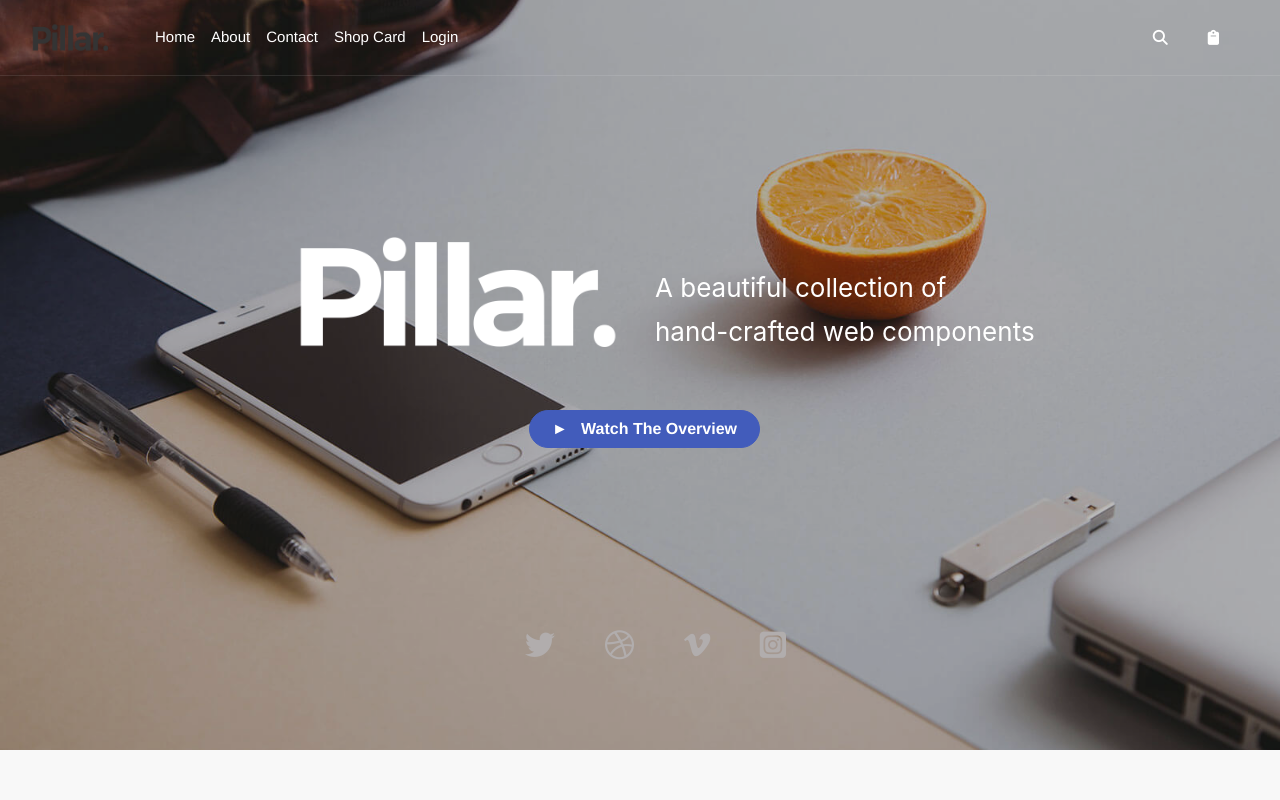
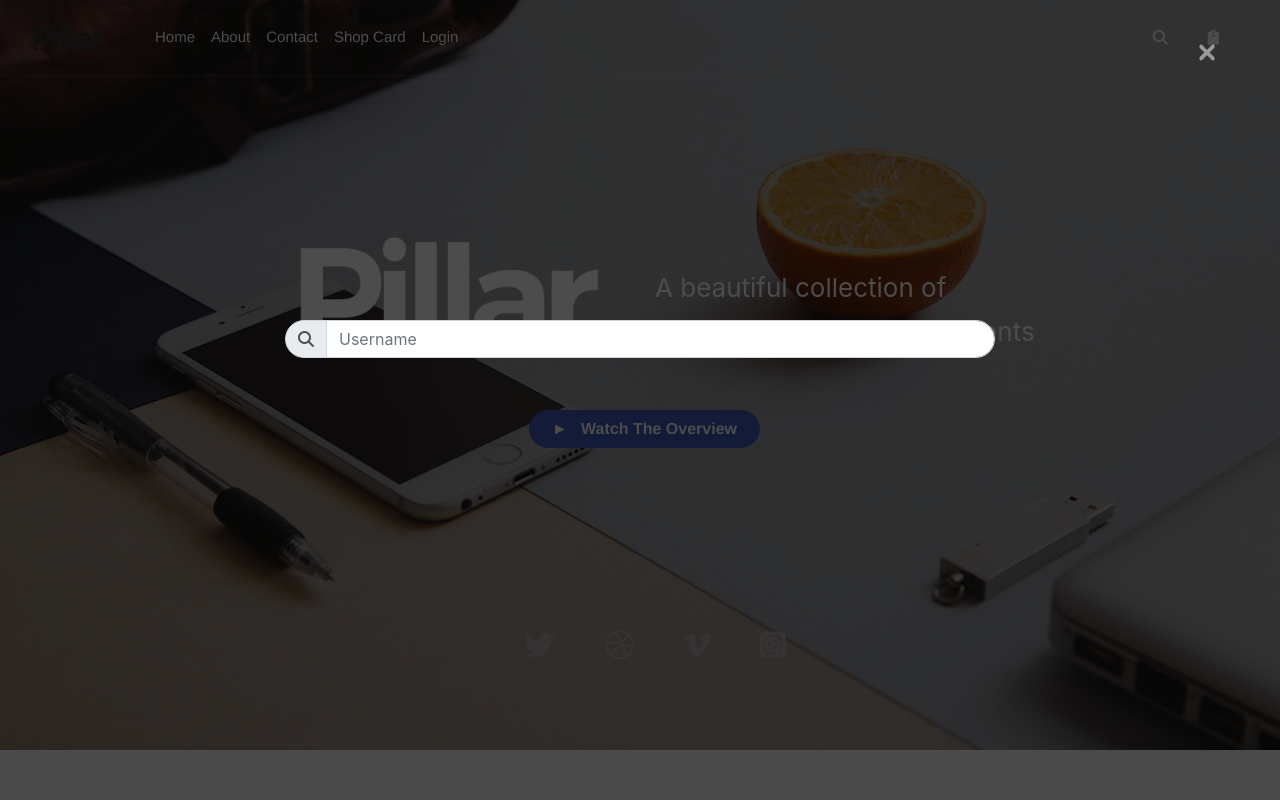
Before and after one commit to VasifXammedov/pillar-qrup, a plain HTML site: page index.html in a window 1280 px wide. Shown: the top 800 px of the page. Drawn offline with nearby package versions, Linux system fonts and the light colour scheme.

Commit message:
Xirda duzeliwler etdik

```diff
--- a/index.html
+++ b/index.html
@@ -44,12 +44,13 @@
                                     </ul>
                                 </div>
                                 <div class="bashliq-nav">
-                                    <a href="">
-                                        <i class="fas fa-search"></i>
+                                    <a class="modal-click" href="#">
+
+                                        <i class="fas fa-search "></i>
                                     </a>
                                 </div>
                                 <div class="bashliq-nav">
-                                    <a href="">
+                                    <a href="#">
                                         <i class="fas fa-clipboard"></i>
 
                                     </a>
@@ -59,6 +60,23 @@
                     </div>
 
                 </nav>
+                <div class="modal-container">
+                    <div class="container">
+                        <div class="close">
+                            <i class="fas fa-times"></i>
+                        </div>
+                        <div class="col-lg-8 offset-lg-2">
+                            <div class="modal-1">
+                                <div class="input-group mb-3">
+                                    <div class="input-group-prepend">
+                                      <span class="input-group-text" id="basic-addon1"><i class="fas fa-search"></i></span>
+                                    </div>
+                                    <input type="text" class="form-control" placeholder="Username" aria-label="Username" aria-describedby="basic-addon1">
+                                  </div>
+                            </div>
+                        </div>
+                    </div>
+                </div>
         </section>
          <!--Bashliq section end  -->
     </header>
--- a/js/main.js
+++ b/js/main.js
@@ -87,7 +87,13 @@ $(document).ready(function () {
     });
 
 
-
+    $(".modal-click").click(function(e){
+        e.preventDefault()
+        $(".modal-container").css("display","block")
+    });
+    $(".close").click(function(){
+        $(".modal-container").css("display","none")
+    })
 
 
 
--- a/sass/esaslar/_bashliq.scss
+++ b/sass/esaslar/_bashliq.scss
@@ -42,6 +42,36 @@
 
         }
    }
+   .modal-container{
+    position: relative;
+    position: fixed;
+    top: 0;
+    left: 0;
+    background-color: rgba($color: #000000, $alpha: 0.7);
+    height: 100%;
+    width: 100%;
+    z-index: 2000;
+    .modal-1{
+        margin-top: 45%;
+        input{
+
+            border-top-right-radius: 30px;
+            border-bottom-right-radius: 30px;
+            z-index: 2001;
+        }
+        span{
+            border-top-left-radius: 30px;
+            border-bottom-left-radius: 30px;
+        }
+    }
+    .close{
+        position: absolute;
+        top: 5%;
+        right: 5%;
+        color: white;
+        opacity: .5;
+    }
+}
 }
 
 .scrolled{
```
Also changed, not shown: sass/style.css, 1 other file.
